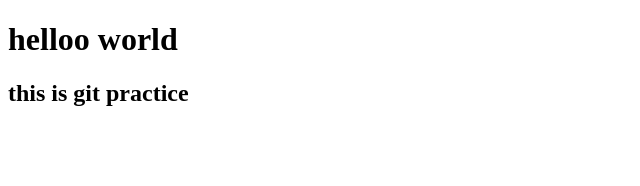
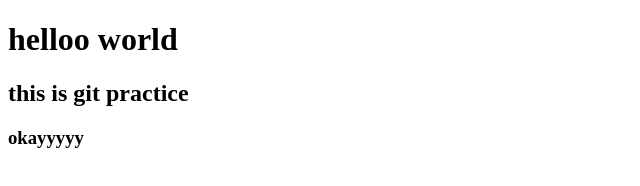
Before and after one commit to 123digikull/gitpractice, a plain HTML site: page index.html in a window 1280 px wide. Shown: the whole page, without its empty margins (0-640 px from the left). Drawn offline with Linux system fonts and the light colour scheme.

Commit message:
version2

```diff
--- a/index.html
+++ b/index.html
@@ -9,6 +9,7 @@
 <body>
     <h1>helloo world</h1>
     <h2>this is git practice</h2>
+   <h3>okayyyyy</h3>
 
 </body>
 </html>
```
